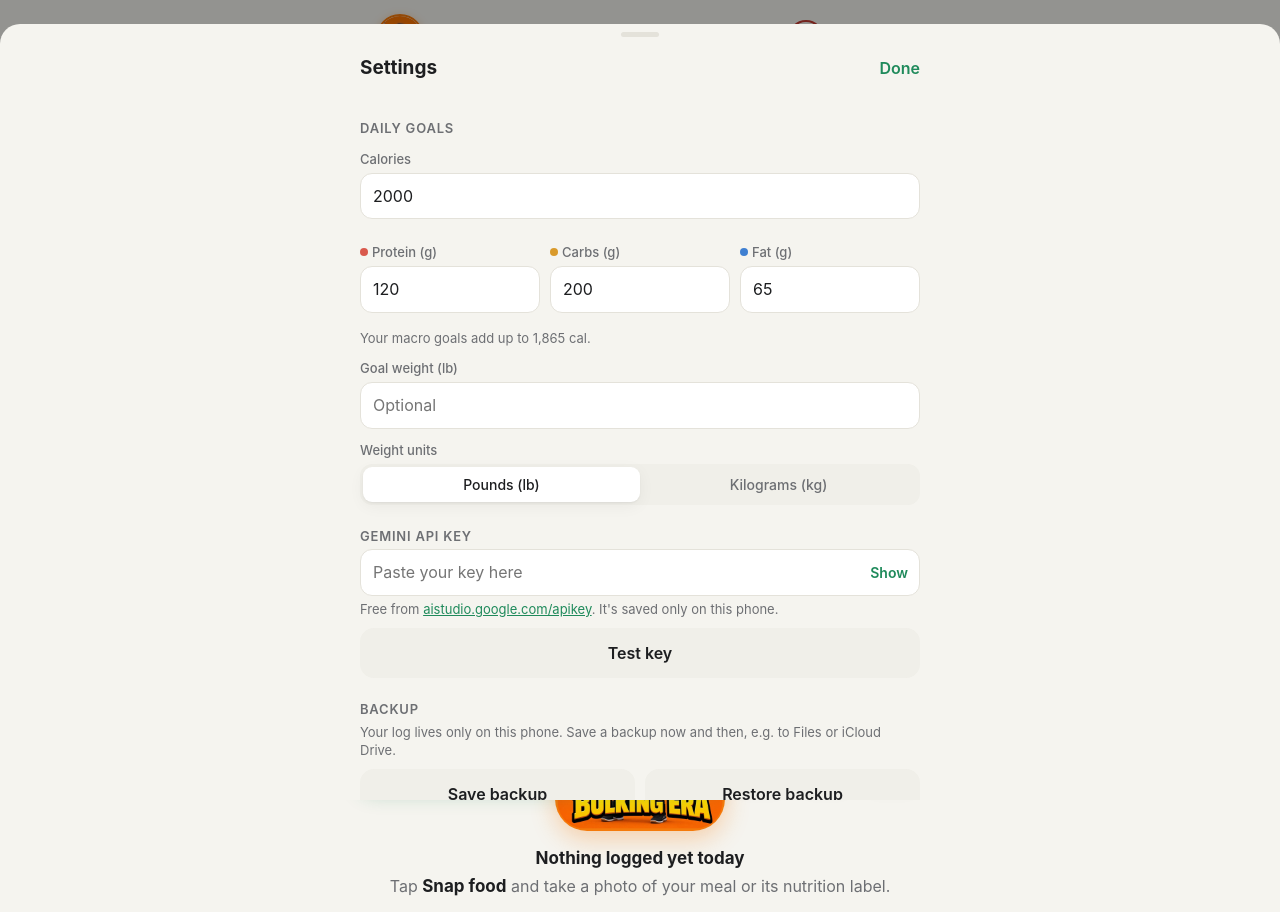
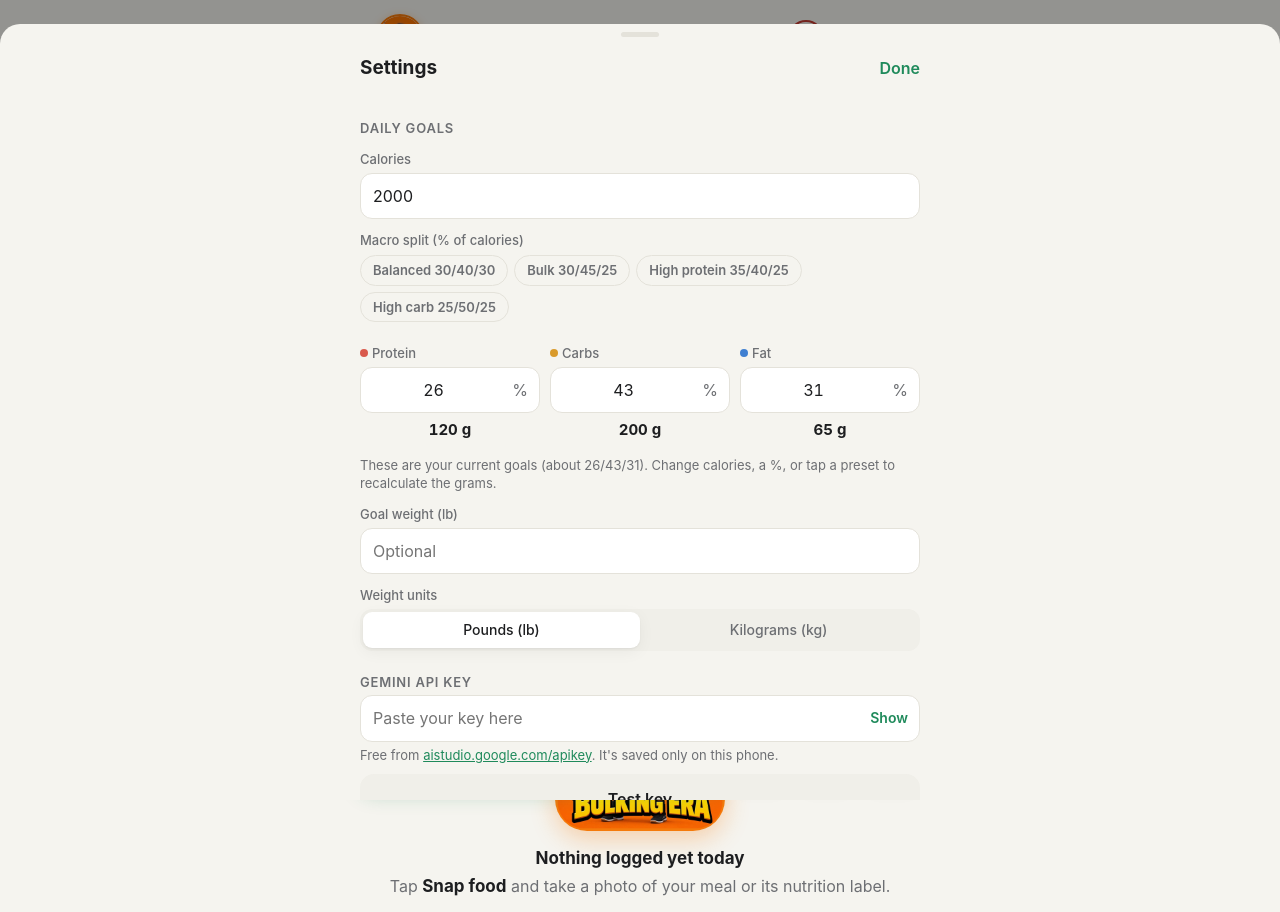
Before and after one commit to logancbaker/bulking-era, a plain HTML site: page index.html in a window 1280 px wide. Both pictures are taken after a click on the button 886 px from the left and 38 px from the top of the page. Drawn offline with Linux system fonts and the light colour scheme.

Commit message:
Add files via upload

```diff
--- a/index.html
+++ b/index.html
@@ -257,6 +257,13 @@
   .w-row { display: flex; justify-content: space-between; align-items: center; width: 100%; border: 0; background: var(--card); border-radius: 12px; padding: 12px 14px; margin-bottom: 6px; font-variant-numeric: tabular-nums; text-align: left; }
   .w-row span { color: var(--muted); font-size: 14px; }
   .w-row b small { font-weight: 400; color: var(--muted); font-size: 13px; margin-left: 6px; }
+  .chips { flex-wrap: wrap; }
+  .pct-wrap { position: relative; }
+  .pct-wrap input { padding-right: 30px; text-align: center; font-variant-numeric: tabular-nums; }
+  .pct-wrap i { position: absolute; right: 12px; top: 50%; transform: translateY(-50%); font-style: normal; color: var(--muted); pointer-events: none; }
+  .macro-pct .grams { display: block; text-align: center; margin-top: 6px; font-size: 15px; font-variant-numeric: tabular-nums; }
+  .goal-ok { color: var(--accent); font-weight: 600; }
+  .goal-bad { color: var(--danger); font-weight: 600; }
   .hidden { display: none !important; }
 </style>
 </head>
@@ -403,10 +410,17 @@
 
     <div class="section-title">Daily goals</div>
     <label class="field"><span>Calories</span><input type="number" inputmode="numeric" id="goalCal"></label>
+    <div class="field" style="margin-bottom:6px"><span style="display:block;font-size:13px;color:var(--muted);margin-bottom:6px;font-weight:500">Macro split (% of calories)</span>
+      <div class="chips" id="macroPresets">
+        <button type="button" data-split="30,40,30">Balanced 30/40/30</button>
+        <button type="button" data-split="30,45,25">Bulk 30/45/25</button>
+        <button type="button" data-split="35,40,25">High protein 35/40/25</button>
+        <button type="button" data-split="25,50,25">High carb 25/50/25</button>
+      </div></div>
     <div class="row">
-      <label class="field"><span><i class="dot" style="background:var(--protein)"></i>Protein (g)</span><input type="number" inputmode="numeric" id="goalP"></label>
-      <label class="field"><span><i class="dot" style="background:var(--carbs)"></i>Carbs (g)</span><input type="number" inputmode="numeric" id="goalC"></label>
-      <label class="field"><span><i class="dot" style="background:var(--fat)"></i>Fat (g)</span><input type="number" inputmode="numeric" id="goalF"></label>
+      <label class="field macro-pct"><span><i class="dot" style="background:var(--protein)"></i>Protein</span><div class="pct-wrap"><input type="number" inputmode="decimal" id="pctP"><i>%</i></div><b class="grams" id="gP"></b></label>
+      <label class="field macro-pct"><span><i class="dot" style="background:var(--carbs)"></i>Carbs</span><div class="pct-wrap"><input type="number" inputmode="decimal" id="pctC"><i>%</i></div><b class="grams" id="gC"></b></label>
+      <label class="field macro-pct"><span><i class="dot" style="background:var(--fat)"></i>Fat</span><div class="pct-wrap"><input type="number" inputmode="decimal" id="pctF"><i>%</i></div><b class="grams" id="gF"></b></label>
     </div>
     <p class="hint" id="goalHint"></p>
     <label class="field"><span id="goalWeightLabel">Goal weight (lb)</span><input type="number" inputmode="decimal" step="0.1" id="goalWeight" placeholder="Optional"></label>
@@ -1334,20 +1348,47 @@ Rules for every case:
   $('#foodSheet').addEventListener('click', e => { if (e.target.closest('[data-close]')) photo = null; });
 
   // ---------- settings ----------
-  function goalHint() {
-    const g = settings.goals, fromMacros = g.protein * 4 + g.carbs * 4 + g.fat * 9;
-    $('#goalHint').textContent = `Your macro goals add up to ${fromMacros.toLocaleString()} cal.`;
+  // Macro goals come from calories × each macro's %: protein and carbs have 4 cal/g, fat has 9 cal/g.
+  function splitFromGrams() {
+    const g = settings.goals, pc = g.protein * 4, cc = g.carbs * 4, fc = g.fat * 9, tot = pc + cc + fc;
+    if (!tot) return { protein: 30, carbs: 40, fat: 30 };
+    const p = Math.round(pc / tot * 100), c = Math.round(cc / tot * 100);
+    return { protein: p, carbs: c, fat: 100 - p - c };
+  }
+  const gramsFor = (cal, pct) => ({ protein: r0(cal * pct.protein / 100 / 4), carbs: r0(cal * pct.carbs / 100 / 4), fat: r0(cal * pct.fat / 100 / 9) });
+  const readSplit = () => ({ protein: num($('#pctP').value), carbs: num($('#pctC').value), fat: num($('#pctF').value) });
+  function showMacroGoals(g, total) {
+    $('#gP').textContent = `${g.protein} g`; $('#gC').textContent = `${g.carbs} g`; $('#gF').textContent = `${g.fat} g`;
+    $('#goalHint').innerHTML = Math.abs(total - 100) < 0.01
+      ? '<span class="goal-ok">✓ Adds up to 100%</span>'
+      : `<span class="goal-bad">Adds up to ${r1(total)}% — change it to 100% to update your macro goals</span>`;
+    document.querySelectorAll('#macroPresets button').forEach(b => {
+      const [p, c, f] = b.dataset.split.split(',').map(Number), cur = readSplit();
+      b.classList.toggle('on', p === cur.protein && c === cur.carbs && f === cur.fat);
+    });
+  }
+  // Called whenever calories or a % changes. Grams only update (and save) once the split totals exactly 100%.
+  function applyMacroSplit() {
+    const cal = Math.max(0, r0(num($('#goalCal').value))), pct = readSplit(), total = pct.protein + pct.carbs + pct.fat;
+    settings.goals.calories = cal;
+    const g = gramsFor(cal, pct);
+    if (Math.abs(total - 100) < 0.01) { settings.macroPct = pct; Object.assign(settings.goals, g); }
+    saveSettings(); render();
+    showMacroGoals(g, total);
   }
   function openSettings() {
-    $('#goalCal').value = settings.goals.calories; $('#goalP').value = settings.goals.protein;
-    $('#goalC').value = settings.goals.carbs; $('#goalF').value = settings.goals.fat;
+    const split = settings.macroPct || splitFromGrams();
+    $('#goalCal').value = settings.goals.calories;
+    $('#pctP').value = split.protein; $('#pctC').value = split.carbs; $('#pctF').value = split.fat;
     $('#modelInfo').textContent = settings.lastModel ? `Last photo or description was analyzed by ${settings.lastModel}.` : '';
     $('#apiKey').value = settings.apiKey; $('#modelName').value = settings.model;
     $('#weekStart').value = String(settings.weekStart);
     $('#goalWeightLabel').textContent = `Goal weight (${wUnit()})`;
     $('#goalWeight').value = settings.goalWeightLb ? fmtW(settings.goalWeightLb) : '';
     document.querySelectorAll('#unitSetting button').forEach(b => b.classList.toggle('on', b.dataset.unit === wUnit()));
-    goalHint(); openSheet($('#settingsSheet'));
+    showMacroGoals(settings.goals, split.protein + split.carbs + split.fat);
+    if (!settings.macroPct) $('#goalHint').textContent = `These are your current goals (about ${split.protein}/${split.carbs}/${split.fat}). Change calories, a %, or tap a preset to recalculate the grams.`;
+    openSheet($('#settingsSheet'));
   }
   $('#openSettings').onclick = openSettings;
   $('#setupGo').onclick = openSettings;
@@ -1363,9 +1404,13 @@ Rules for every case:
     settings.goalWeightLb = v > 0 ? Math.round(fromDisp(v) * 100) / 100 : null;
     saveSettings();
   });
-  [['#goalCal', 'calories'], ['#goalP', 'protein'], ['#goalC', 'carbs'], ['#goalF', 'fat']].forEach(([sel, k]) => {
-    $(sel).addEventListener('input', e => { settings.goals[k] = Math.max(0, r0(num(e.target.value))); saveSettings(); goalHint(); render(); });
-  });
+  ['#goalCal', '#pctP', '#pctC', '#pctF'].forEach(sel => $(sel).addEventListener('input', applyMacroSplit));
+  $('#macroPresets').onclick = e => {
+    const b = e.target.closest('[data-split]'); if (!b) return;
+    const [p, c, f] = b.dataset.split.split(',');
+    $('#pctP').value = p; $('#pctC').value = c; $('#pctF').value = f;
+    applyMacroSplit();
+  };
   $('#apiKey').addEventListener('input', e => { settings.apiKey = e.target.value.trim(); saveSettings(); render(); });
   $('#weekStart').addEventListener('change', e => { settings.weekStart = +e.target.value; saveSettings(); render(); });
   $('#modelName').addEventListener('input', e => { settings.model = e.target.value.trim(); saveSettings(); });
@@ -1378,7 +1423,7 @@ Rules for every case:
   };
 
   $('#exportBtn').onclick = async () => {
-    const data = JSON.stringify({ app: 'Bulking Era', version: 1, exported: new Date().toISOString(), goals: settings.goals, goalWeightLb: settings.goalWeightLb || null, entries, favorites, weights });
+    const data = JSON.stringify({ app: 'Bulking Era', version: 1, exported: new Date().toISOString(), goals: settings.goals, macroPct: settings.macroPct || null, goalWeightLb: settings.goalWeightLb || null, entries, favorites, weights });
     const name = `bulking-era-backup-${dateKey(new Date())}.json`;
     const file = new File([data], name, { type: 'application/json' });
     if (navigator.canShare && navigator.canShare({ files: [file] })) {
@@ -1406,6 +1451,7 @@ Rules for every case:
         const haveFav = new Set(favorites.map(x => x.id));
         favorites.push(...data.favorites.filter(x => x && x.id && !haveFav.has(x.id))); saveFavorites();
       }
+      if (data.macroPct && num(data.macroPct.protein) + num(data.macroPct.carbs) + num(data.macroPct.fat) === 100) settings.macroPct = data.macroPct;
       if (data.goals) { settings.goals = Object.assign({}, DEFAULT_GOALS, data.goals); saveSettings(); }
       saveEntries(); render(); openSettings(); toast('Backup restored');
     } catch { toast("That doesn't look like a Bulking Era backup"); }
--- a/sw.js
+++ b/sw.js
@@ -1,6 +1,6 @@
 // Caches the app shell so it opens instantly and works offline.
 // Bump VERSION whenever you upload changed files.
-const VERSION = 'bulking-era-v16';
+const VERSION = 'bulking-era-v18';
 const SHELL = ['icons/hero.jpg', 'icons/avatar.jpg', './', 'index.html', 'manifest.webmanifest', 'icons/icon-192.png', 'icons/apple-touch-icon.png'];
 
 self.addEventListener('install', e => {
```
